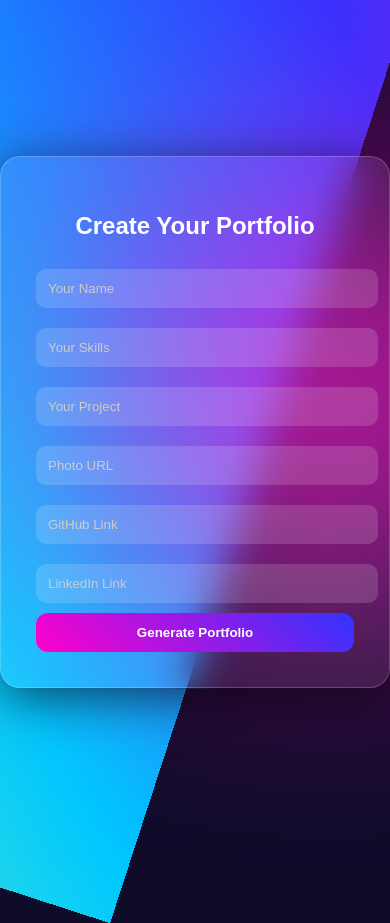
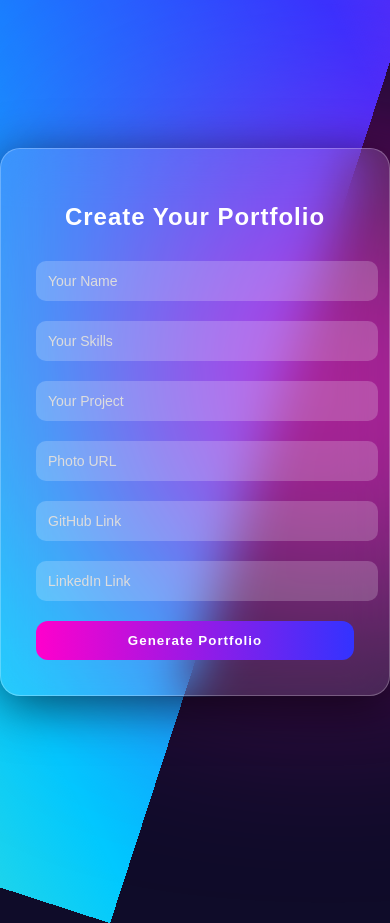
Before and after one commit to senapatisoumik88-collab/student-portfolio-builder, a Flask app: page /create in a window 390 px wide; the page is wider, and only the part inside the window is pictured. Run offline with Flask 3, Linux system fonts and the light colour scheme.

Commit message:
Refactor CSS styles for improved design and responsiveness

```diff
--- a/static/style.css
+++ b/static/style.css
@@ -2,11 +2,11 @@
 body {
   margin: 0;
   height: 100vh;
-  overflow: hidden;
   font-family: Arial, sans-serif;
   display: flex;
   justify-content: center;
   align-items: center;
+  overflow: hidden;
   background: #0f0c29;
 }
 
@@ -26,7 +26,7 @@ body::before {
   100% { transform: translate(-25%, -25%) rotate(360deg); }
 }
 
-/* Floating Glow */
+/* Glow Effect */
 body::after {
   content: "";
   position: absolute;
@@ -45,20 +45,25 @@ body::after {
   to { transform: translateY(60px); }
 }
 
-/* ===== FORM ===== */
+/* ===== FORM CONTAINER ===== */
 .form-container {
-  background: rgba(255, 255, 255, 0.08);
+  background: rgba(255, 255, 255, 0.12);
   padding: 35px;
   border-radius: 20px;
-  backdrop-filter: blur(20px);
+  backdrop-filter: blur(25px);
   box-shadow: 0 10px 50px rgba(0,0,0,0.6);
   width: 320px;
   text-align: center;
   color: white;
-  border: 1px solid rgba(255,255,255,0.2);
+  border: 1px solid rgba(255,255,255,0.25);
 }
 
-/* Inputs */
+h2 {
+  margin-bottom: 20px;
+  letter-spacing: 1px;
+}
+
+/* ===== INPUTS ===== */
 input {
   width: 100%;
   padding: 12px;
@@ -66,32 +71,46 @@ input {
   border-radius: 10px;
   border: none;
   outline: none;
-  background: rgba(255,255,255,0.15);
+  background: rgba(255,255,255,0.2);
   color: white;
+  font-size: 14px;
 }
 
 input::placeholder {
-  color: #ccc;
+  color: #ddd;
 }
 
 input:focus {
   box-shadow: 0 0 15px #00c9ff;
 }
 
-/* Button */
+input:hover {
+  background: rgba(255,255,255,0.3);
+}
+
+/* ===== BUTTON ===== */
 button {
   width: 100%;
   padding: 12px;
   border-radius: 12px;
   border: none;
-  background: linear-gradient(45deg, #ff00cc, #3333ff);
+  background: linear-gradient(90deg, #ff00cc, #3333ff);
   color: white;
   font-weight: bold;
   cursor: pointer;
-  transition: 0.3s;
+  transition: all 0.3s ease;
+  letter-spacing: 1px;
+  margin-top: 10px;
 }
 
 button:hover {
-  transform: scale(1.08);
-  box-shadow: 0 0 20px #ff00cc;
+  transform: scale(1.1);
+  box-shadow: 0 0 25px #ff00cc;
 }
+
+/* ===== MOBILE RESPONSIVE ===== */
+@media (max-width: 600px) {
+  .form-container {
+    width: 90%;
+  }
+}
```
